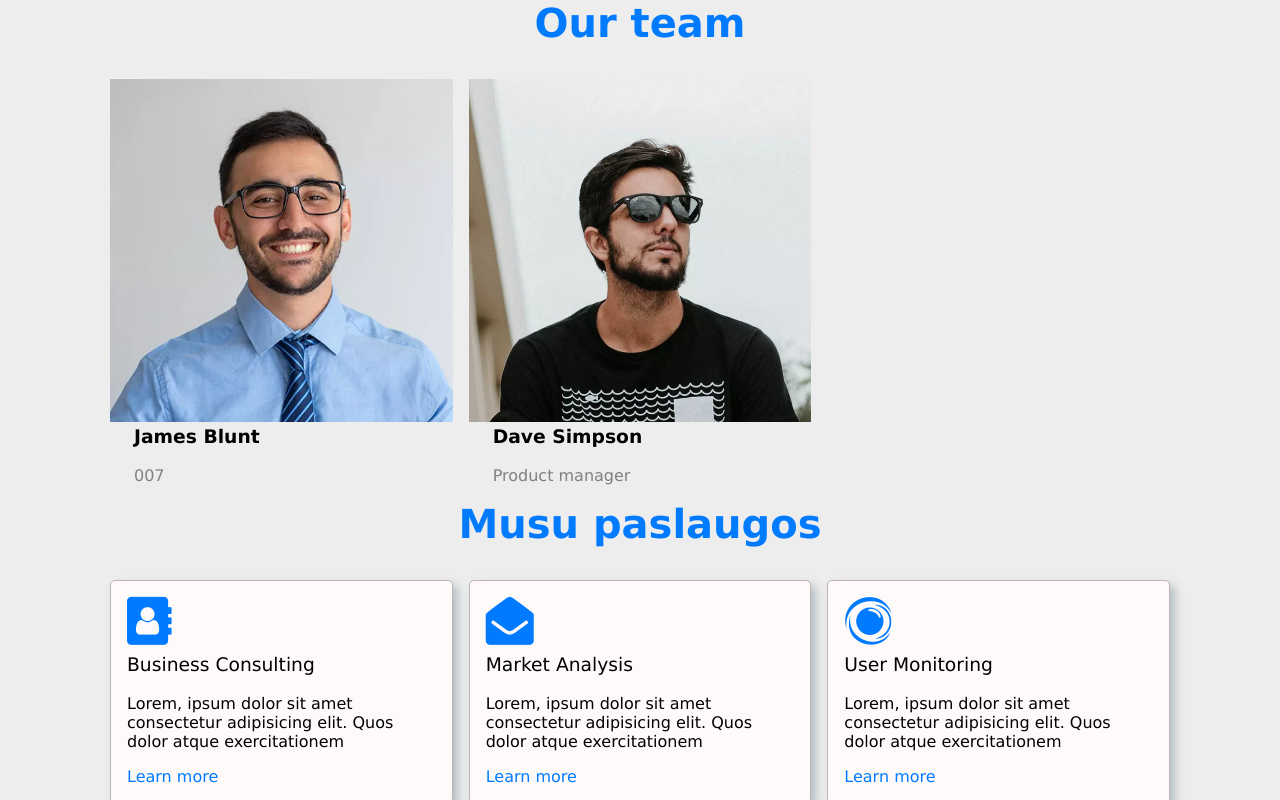
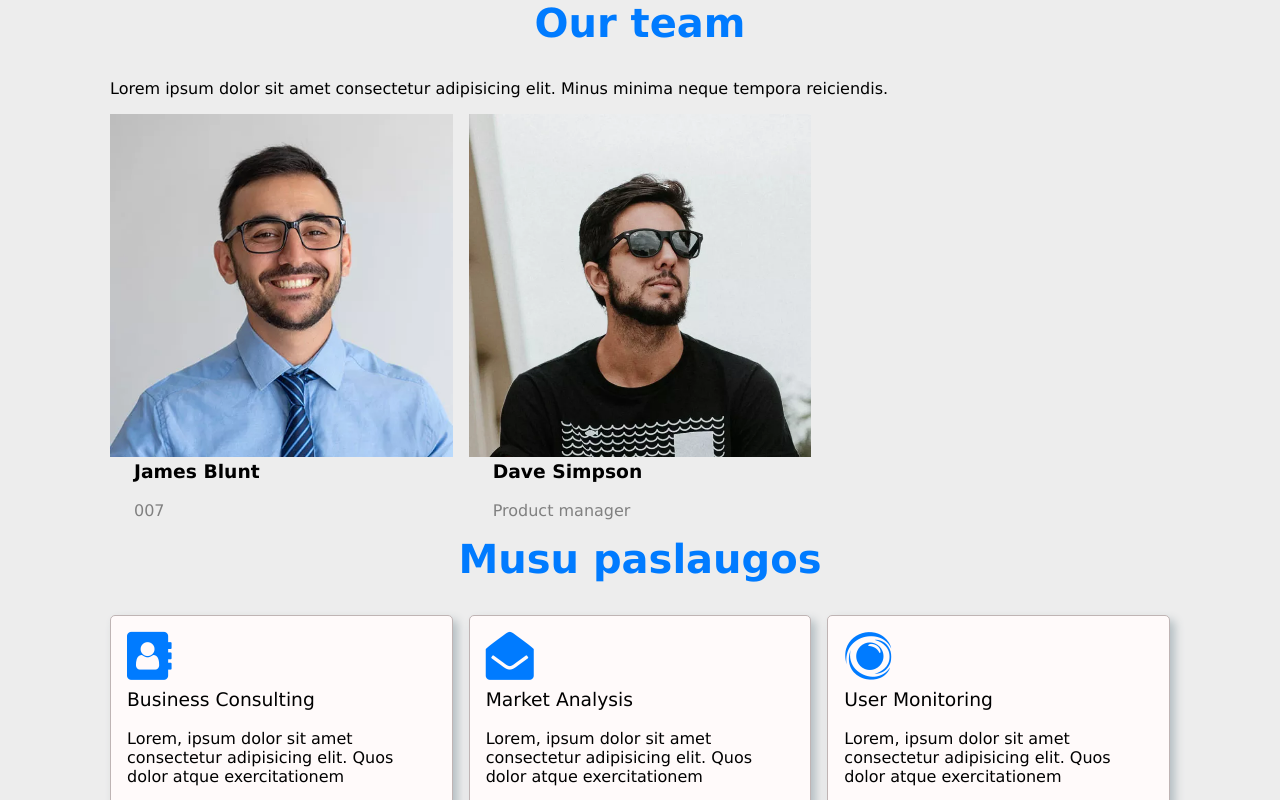
Before and after one commit to MariusCodeAcademy/feu2-02_react_vite_components_props, a React (Vite) app: page / in a window 1280 px wide. Shown: the top 800 px of the page. Built offline with nearby package versions, Linux system fonts and the light colour scheme; the HTML template or start-up script is replaced by a standard one.

Commit message:
subtitle

```diff
--- a/src/components/UI/SectionTitle.jsx
+++ b/src/components/UI/SectionTitle.jsx
@@ -1,4 +1,9 @@
 export default function SectionTitle(props) {
   // console.log('props ===', props);
-  return <h2 className='sectionTitle'>{props.title}</h2>;
+  return (
+    <div>
+      <h2 className='sectionTitle'>{props.title}</h2>
+      {props.subtitle ? <p className='subtitle'>{props.subtitle}</p> : ''}
+    </div>
+  );
 }
--- a/src/components/team/OurTeamSection.jsx
+++ b/src/components/team/OurTeamSection.jsx
@@ -4,7 +4,10 @@
 function OurTeamSection() {
   return (
     <div>
-      <SectionTitle title='Our team' />
+      <SectionTitle
+        title='Our team'
+        subtitle='Lorem ipsum dolor sit amet consectetur adipisicing elit. Minus minima neque tempora reiciendis.'
+      />
       <TeamList />
     </div>
   );
```
